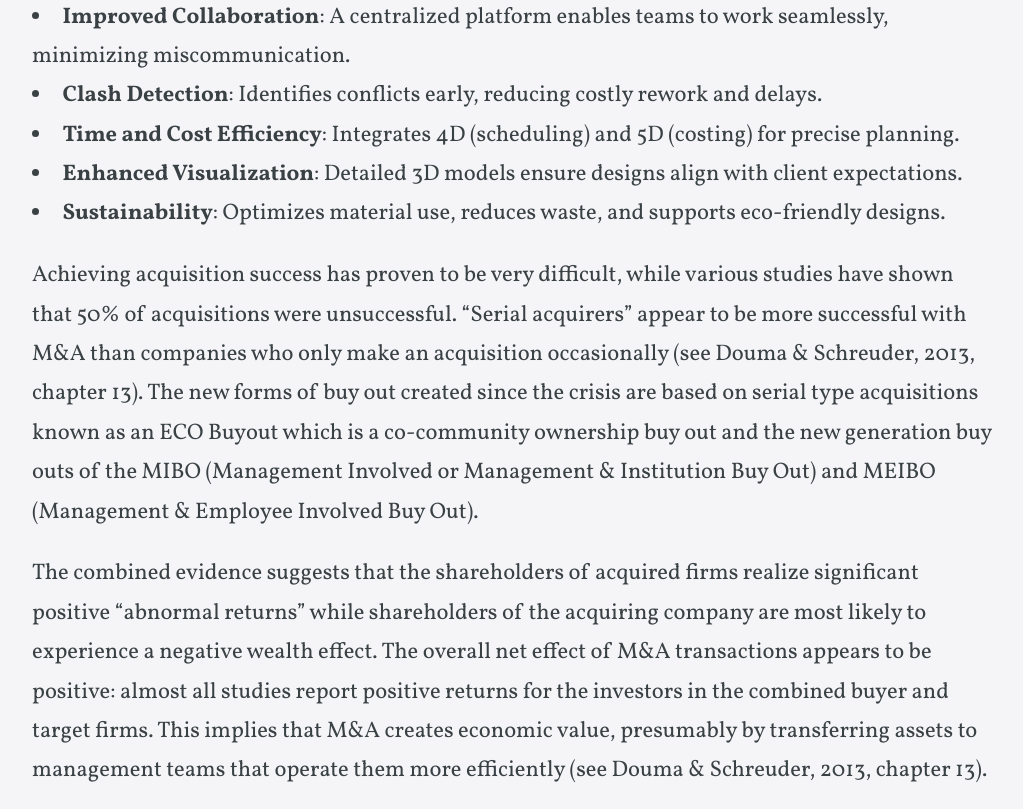
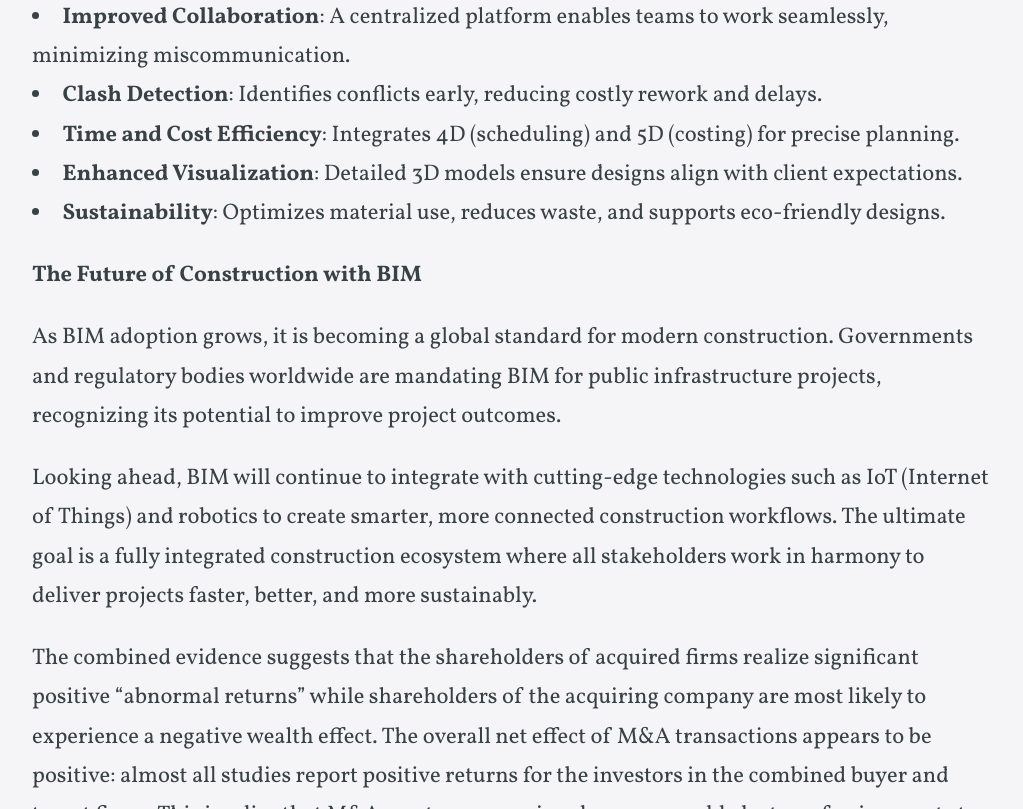
Before and after one commit to R-Madhav/BIMAntiqs.github.io, a Jekyll site: the page built from _posts/2016-08-10-business-mergers.md, in a window 1280 px wide and 900 px high, scrolled down 1478 px, cut to the strip 0-809 px from the top of the window. Shown: the whole strip, without its empty margins (128-1151 px from the left). Built offline with Jekyll 4.4.1, drawn with Linux system fonts in a browser that asks for light colours; some web fonts are replaced.

Commit message:
Update 2016-08-10-business-mergers.md

```diff
--- a/_posts/2016-08-10-business-mergers.md
+++ b/_posts/2016-08-10-business-mergers.md
@@ -18,13 +18,18 @@ BIM is much more than 3D modeling software. It is a comprehensive process that c
 
 ### KEY BENEFITS OF BIM
 
-<li><strong>Improved Collaboration</strong>: A centralized platform enables teams to work seamlessly,                  minimizing miscommunication.</li>
+<li><strong>Improved Collaboration</strong>: A centralized platform enables teams to work seamlessly,
+  minimizing miscommunication.</li>
 <li><strong>Clash Detection</strong>: Identifies conflicts early, reducing costly rework and delays.</li>
 <li><strong>Time and Cost Efficiency</strong>: Integrates 4D (scheduling) and 5D (costing) for precise planning.</li>
 <li><strong>Enhanced Visualization</strong>: Detailed 3D models ensure designs align with client expectations.</li>
 <li><strong>Sustainability</strong>: Optimizes material use, reduces waste, and supports eco-friendly designs.</li>
 
-Achieving acquisition success has proven to be very difficult, while various studies have shown that 50% of acquisitions were unsuccessful. "Serial acquirers" appear to be more successful with M&A than companies who only make an acquisition occasionally (see Douma & Schreuder, 2013, chapter 13). The new forms of buy out created since the crisis are based on serial type acquisitions known as an ECO Buyout which is a co-community ownership buy out and the new generation buy outs of the MIBO (Management Involved or Management & Institution Buy Out) and MEIBO (Management & Employee Involved Buy Out).
+<strong>The Future of Construction with BIM</strong>
+
+As BIM adoption grows, it is becoming a global standard for modern construction. Governments and regulatory bodies worldwide are mandating BIM for public infrastructure projects, recognizing its potential to improve project outcomes.
+
+Looking ahead, BIM will continue to integrate with cutting-edge technologies such as IoT (Internet of Things) and robotics to create smarter, more connected construction workflows. The ultimate goal is a fully integrated construction ecosystem where all stakeholders work in harmony to deliver projects faster, better, and more sustainably.
 
 The combined evidence suggests that the shareholders of acquired firms realize significant positive "abnormal returns" while shareholders of the acquiring company are most likely to experience a negative wealth effect. The overall net effect of M&A transactions appears to be positive: almost all studies report positive returns for the investors in the combined buyer and target firms. This implies that M&A creates economic value, presumably by transferring assets to management teams that operate them more efficiently (see Douma & Schreuder, 2013, chapter 13).
 
```
